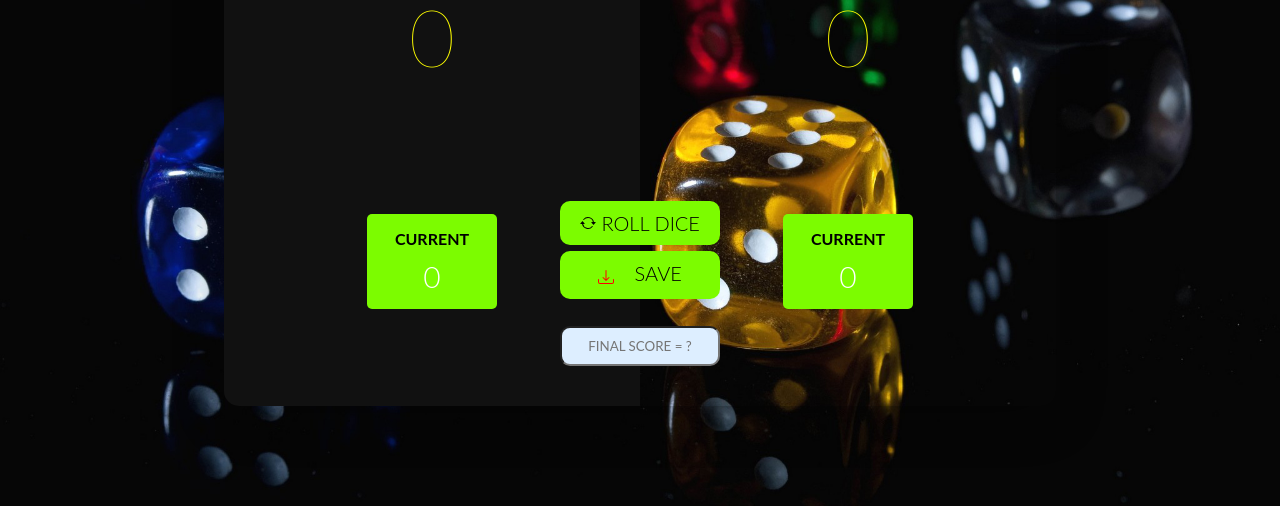
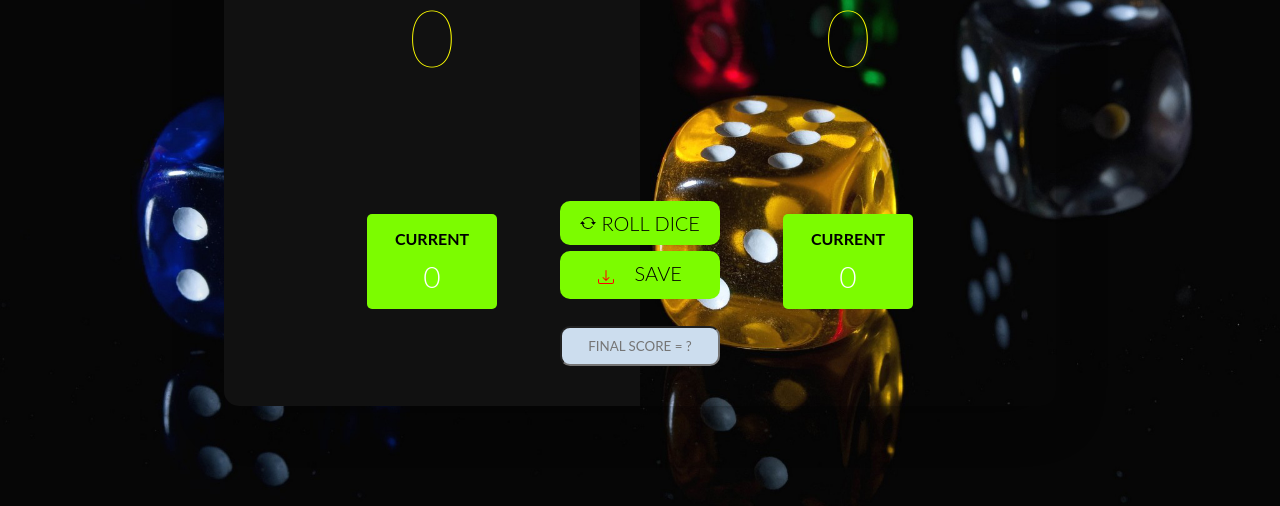
Before and after one commit to Kazim-Mohammadi/pigGameWithJs, a plain HTML site: page index.html in a window 1280 px wide. Shown: the part 294-800 px from the top of the page. Drawn offline with Linux system fonts and the light colour scheme.

Commit message:
input backround color chnaged

```diff
--- a/style.css
+++ b/style.css
@@ -8,7 +8,7 @@
     transform: translateX(-50%);
     top: 520px;
     color: #000;
-    background-color: #def;
+    background-color: #cde;
     border-radius: 10px;
     font-family: 'Lato';
     text-align: center;
```
